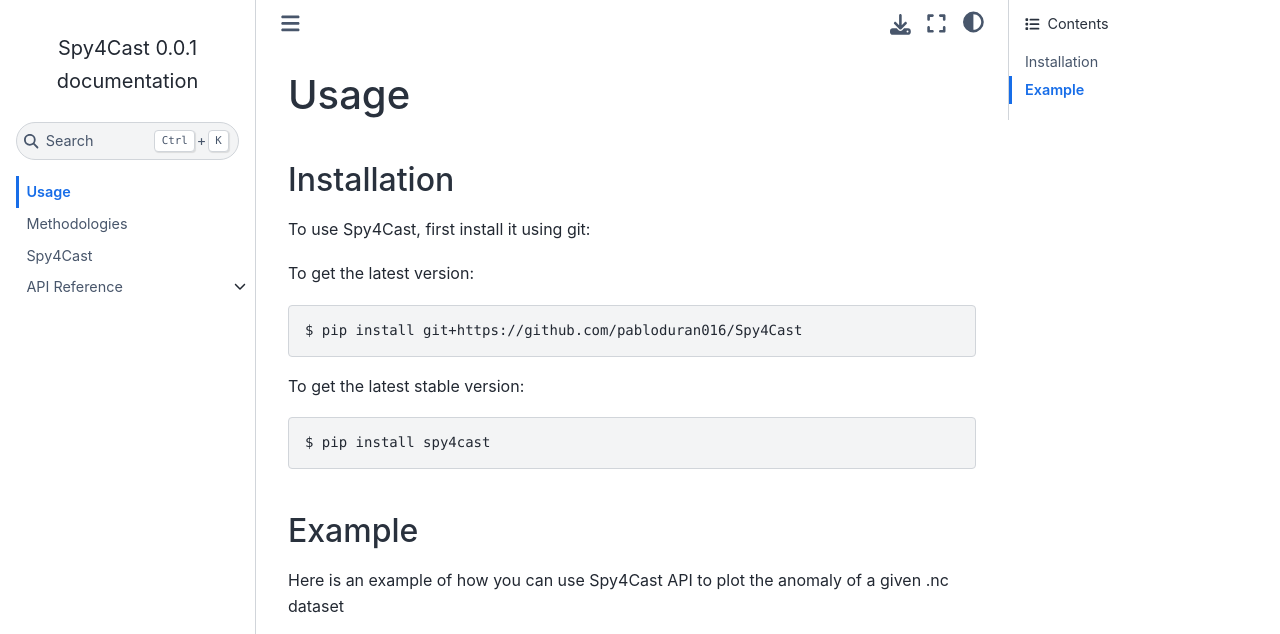
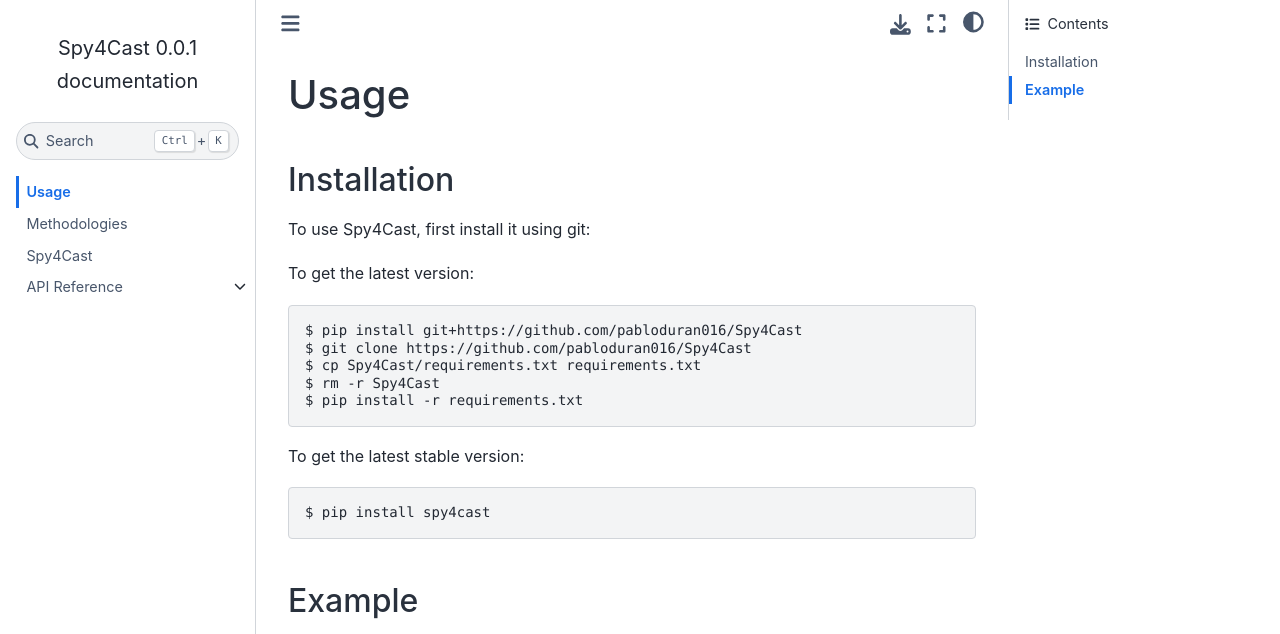
Before and after one commit to pabloduran016/Spy4Cast, a Sphinx documentation site: the page built from docs/source/usage.rst, in a window 1280 px wide and 972 px high, cut to the strip 0-634 px from the top of the window. Built offline with Sphinx 7.4.7 and the Sphinx Book theme 1.1.4, drawn with Linux system fonts in a browser that asks for light colours.

```diff
--- a/docs/source/usage.rst
+++ b/docs/source/usage.rst
@@ -11,6 +11,10 @@ To get the latest version:
 .. code-block:: console
 
     $ pip install git+https://github.com/pabloduran016/Spy4Cast
+    $ git clone https://github.com/pabloduran016/Spy4Cast
+    $ cp Spy4Cast/requirements.txt requirements.txt
+    $ rm -r Spy4Cast
+    $ pip install -r requirements.txt
 
 
 To get the latest stable version:
--- a/setup.py
+++ b/setup.py
@@ -24,7 +24,7 @@ setuptools.setup(
     package_dir={"": "src"},
     packages=setuptools.find_packages(where=""),
     install_requeries=[
-        "cartopy", "pandas", "enum-tools", "netcdf4", "xarray"
+        "cartopy", "pandas", "enum-tools", "netcdf4", "xarray", "dask"
     ],
     python_requires=">=3.6",
 )
```
Also changed, not shown: README.md (+4 -0 lines), 3 other files.
